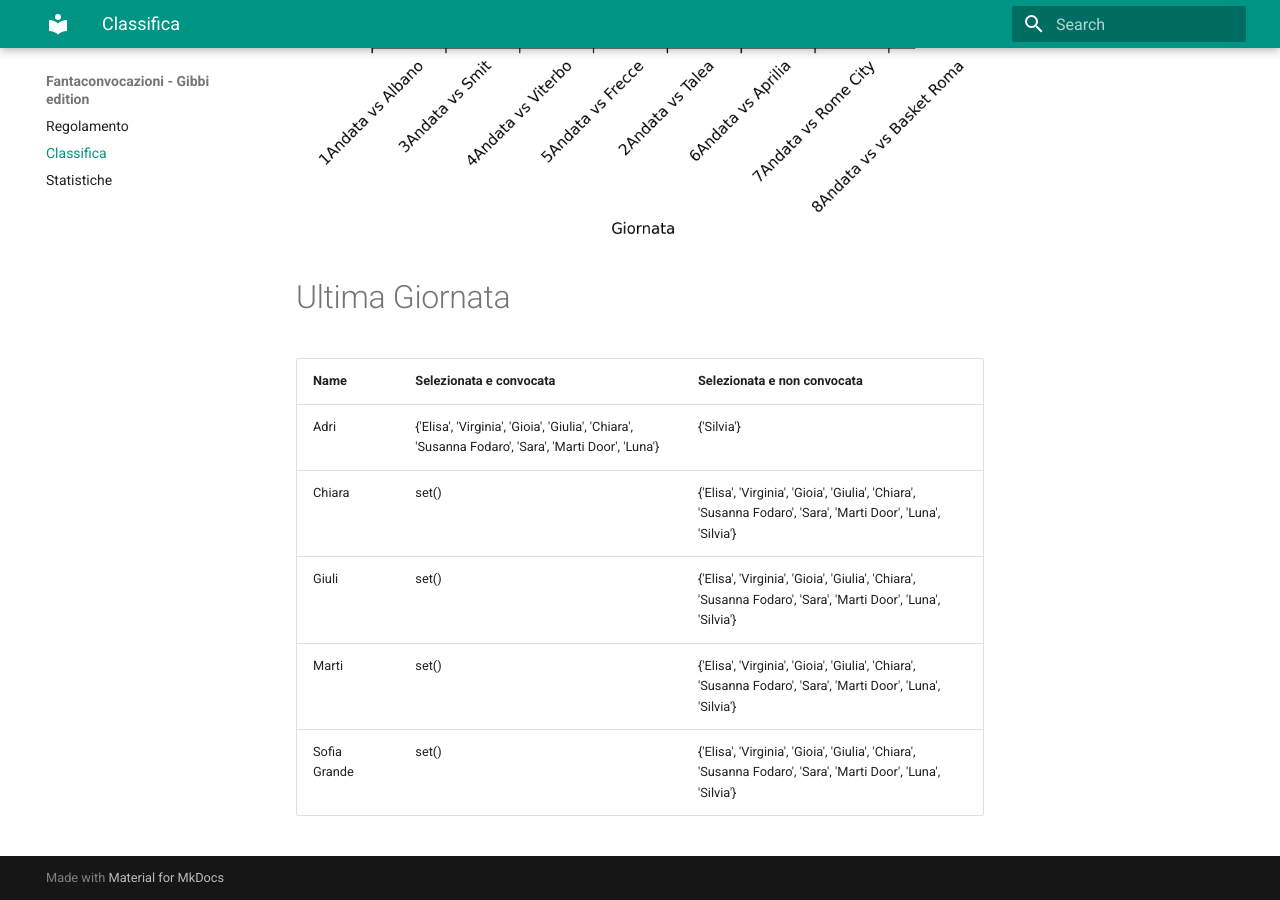
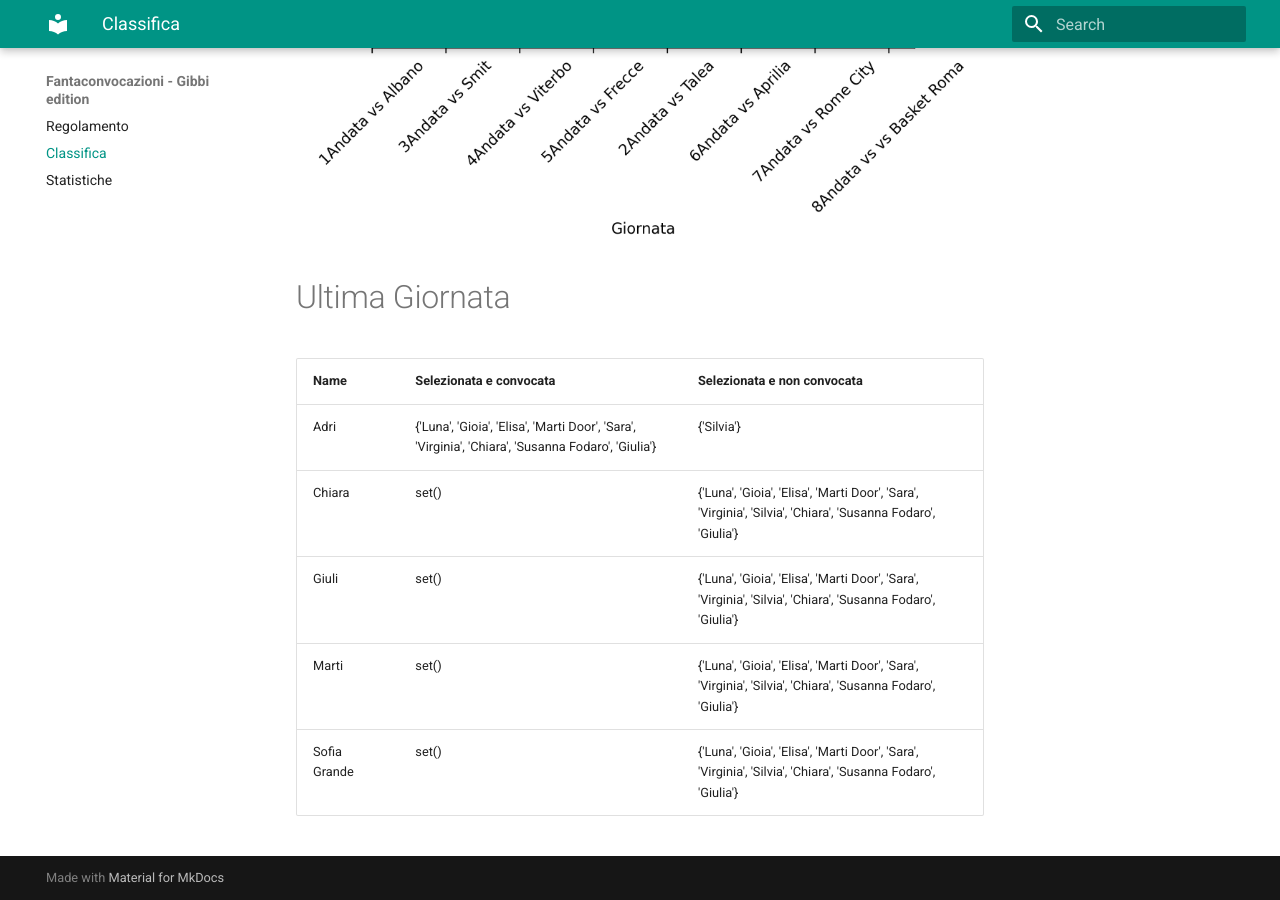
Before and after one commit to martinig94/fantagibbi, an MkDocs documentation site: the page built from docs/Classifica.md, in a window 1280 px wide and 900 px high, scrolled down 871 px. Built offline with MkDocs 1.6.1 and Material for MkDocs 9.7.7, drawn with Linux system fonts in a browser that asks for light colours.

Commit message:
Auto-update from main.py

```diff
--- a/docs/Classifica.md
+++ b/docs/Classifica.md
@@ -18,9 +18,9 @@
 <!-- START_TABLE CORRECT -->
 | Name         | Selezionata e convocata                                                                            | Selezionata e non convocata                                                                                  |
 |:-------------|:---------------------------------------------------------------------------------------------------|:-------------------------------------------------------------------------------------------------------------|
-| Adri         | {'Elisa', 'Virginia', 'Gioia', 'Giulia', 'Chiara', 'Susanna Fodaro', 'Sara', 'Marti Door', 'Luna'} | {'Silvia'}                                                                                                   |
-| Chiara       | set()                                                                                              | {'Elisa', 'Virginia', 'Gioia', 'Giulia', 'Chiara', 'Susanna Fodaro', 'Sara', 'Marti Door', 'Luna', 'Silvia'} |
-| Giuli        | set()                                                                                              | {'Elisa', 'Virginia', 'Gioia', 'Giulia', 'Chiara', 'Susanna Fodaro', 'Sara', 'Marti Door', 'Luna', 'Silvia'} |
-| Marti        | set()                                                                                              | {'Elisa', 'Virginia', 'Gioia', 'Giulia', 'Chiara', 'Susanna Fodaro', 'Sara', 'Marti Door', 'Luna', 'Silvia'} |
-| Sofia Grande | set()                                                                                              | {'Elisa', 'Virginia', 'Gioia', 'Giulia', 'Chiara', 'Susanna Fodaro', 'Sara', 'Marti Door', 'Luna', 'Silvia'} |
+| Adri         | {'Luna', 'Gioia', 'Elisa', 'Marti Door', 'Sara', 'Virginia', 'Chiara', 'Susanna Fodaro', 'Giulia'} | {'Silvia'}                                                                                                   |
+| Chiara       | set()                                                                                              | {'Luna', 'Gioia', 'Elisa', 'Marti Door', 'Sara', 'Virginia', 'Silvia', 'Chiara', 'Susanna Fodaro', 'Giulia'} |
+| Giuli        | set()                                                                                              | {'Luna', 'Gioia', 'Elisa', 'Marti Door', 'Sara', 'Virginia', 'Silvia', 'Chiara', 'Susanna Fodaro', 'Giulia'} |
+| Marti        | set()                                                                                              | {'Luna', 'Gioia', 'Elisa', 'Marti Door', 'Sara', 'Virginia', 'Silvia', 'Chiara', 'Susanna Fodaro', 'Giulia'} |
+| Sofia Grande | set()                                                                                              | {'Luna', 'Gioia', 'Elisa', 'Marti Door', 'Sara', 'Virginia', 'Silvia', 'Chiara', 'Susanna Fodaro', 'Giulia'} |
 <!-- END_TABLE CORRECT -->
```
